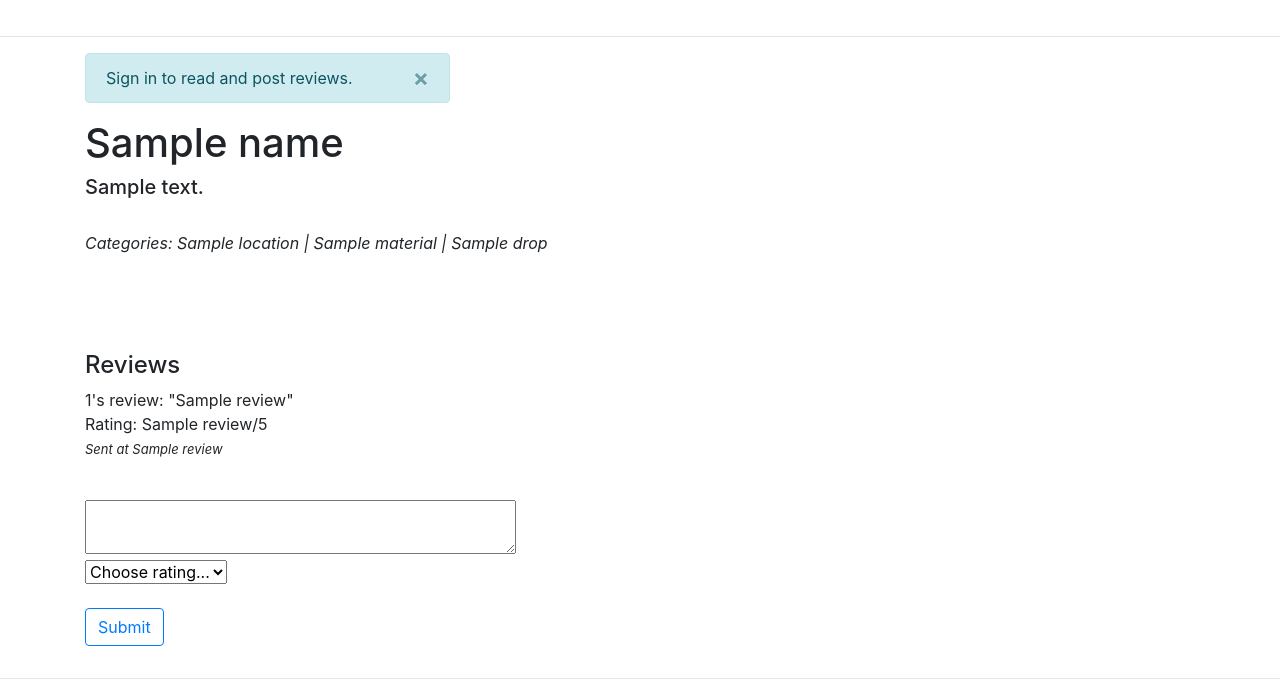
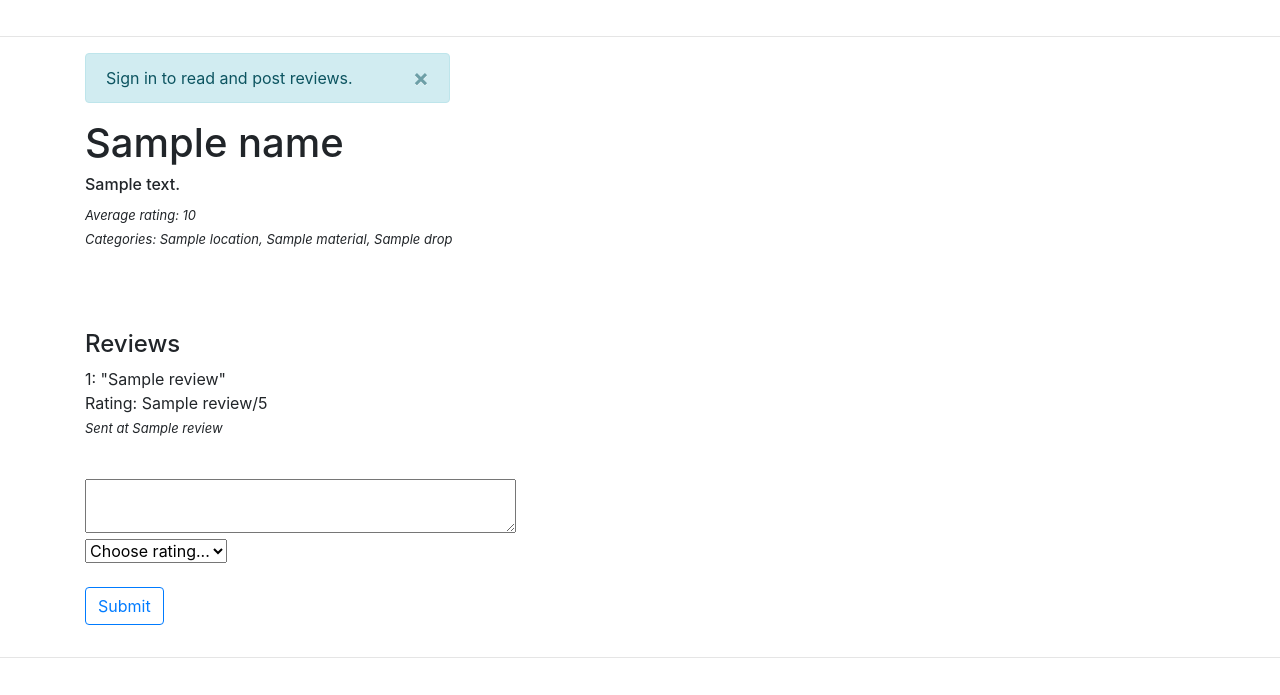
Before and after one commit to weverhall/tsoha, a Flask app: template templates/ride.html in a window 1280 px wide. Shown: the part 286-981 px from the top of the page. After the commit the page ends 944 px from the top, so only its background shows below. Run offline with Flask 2, Linux system fonts and the light colour scheme; the visitor is signed in with stand-in values (Sample User, id 1); the template is opened without the code that fills it: most values are stand-ins (such as "Sample title", 1, 10 or a date in 2020); some libraries are stand-ins or nearby versions.

Commit message:
add avg ratings

```diff
--- a/rides.py
+++ b/rides.py
@@ -55,3 +55,7 @@ def fetch_ride_reviews(ride_id):
              WHERE x.user_id=u.id AND x.ride_id=:ride_id
              ORDER BY x.sent_at DESC"""
     return db.session.execute(sql, {"ride_id": ride_id}).fetchall()
+
+def fetch_average_rating(ride_id):
+    sql = """SELECT ROUND(AVG(stars), 1) FROM reviews WHERE ride_id=:ride_id"""
+    return db.session.execute(sql, {"ride_id": ride_id}).fetchone()
--- a/templates/ride.html
+++ b/templates/ride.html
@@ -13,15 +13,16 @@
       </div>
       {% endif %} {% endif %}
       <h1>{{name}}</h1>
-      <h5>{{description}}</h5>
-      <p><br>
-      <i>Categories: {{location}} | {{material}} | {{drop}}</i>
+      <h6>{{description}}</h6>
+      <i><font size="-1">Average rating: {{ average[0] }}</font></a></i>
+      <br>
+      <i><font size="-1">Categories: {{ location }}, {{ material }}, {{ drop }}</font></a></i>
       <p><br>
       <p><br>
       {% if session.user_id %}
       <h4>Reviews</h4>
       {% for review in reviews %}
-      {{ review[0] }}'s review: "{{ review[2] }}"
+      {{ review[0] }}: "{{ review[2] }}"
       <br>
       Rating: {{ review[1] }}/5
       <br>
```
Also changed, not shown: routes.py (+5 -4 lines).
